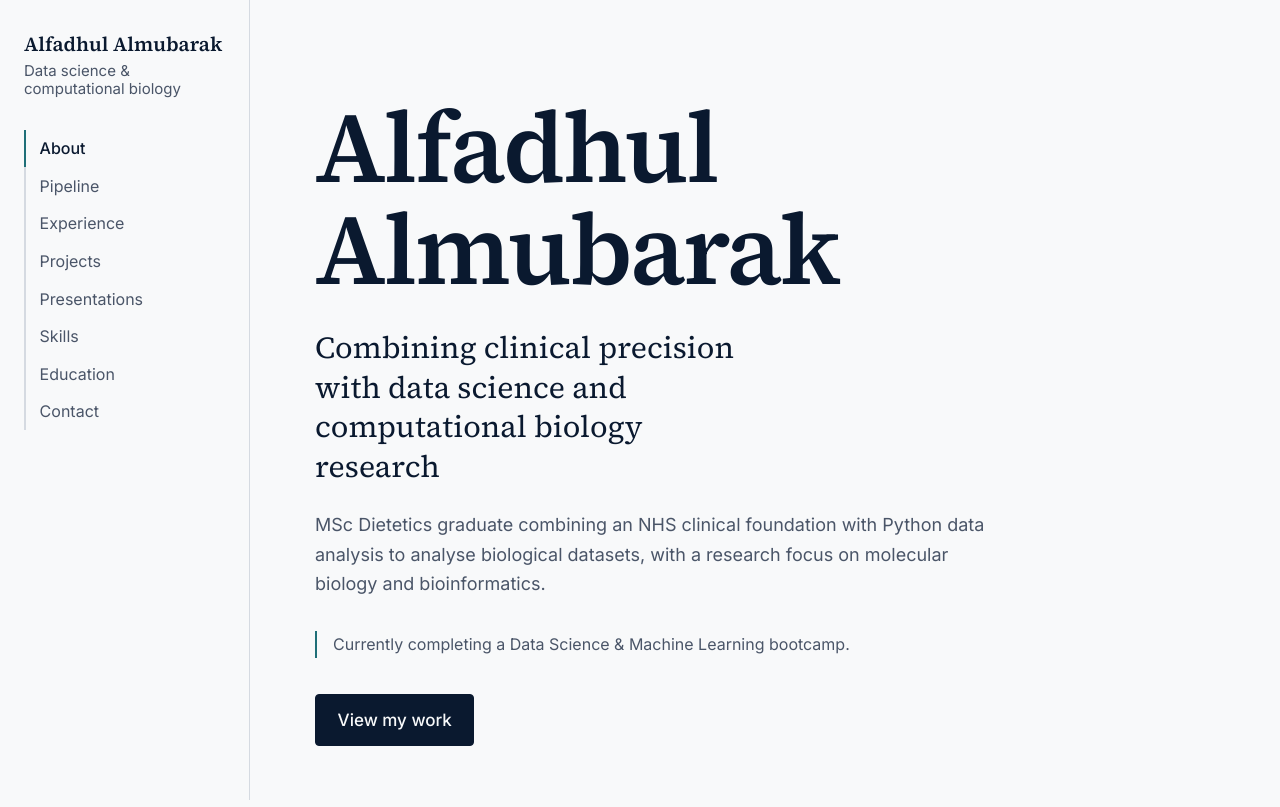
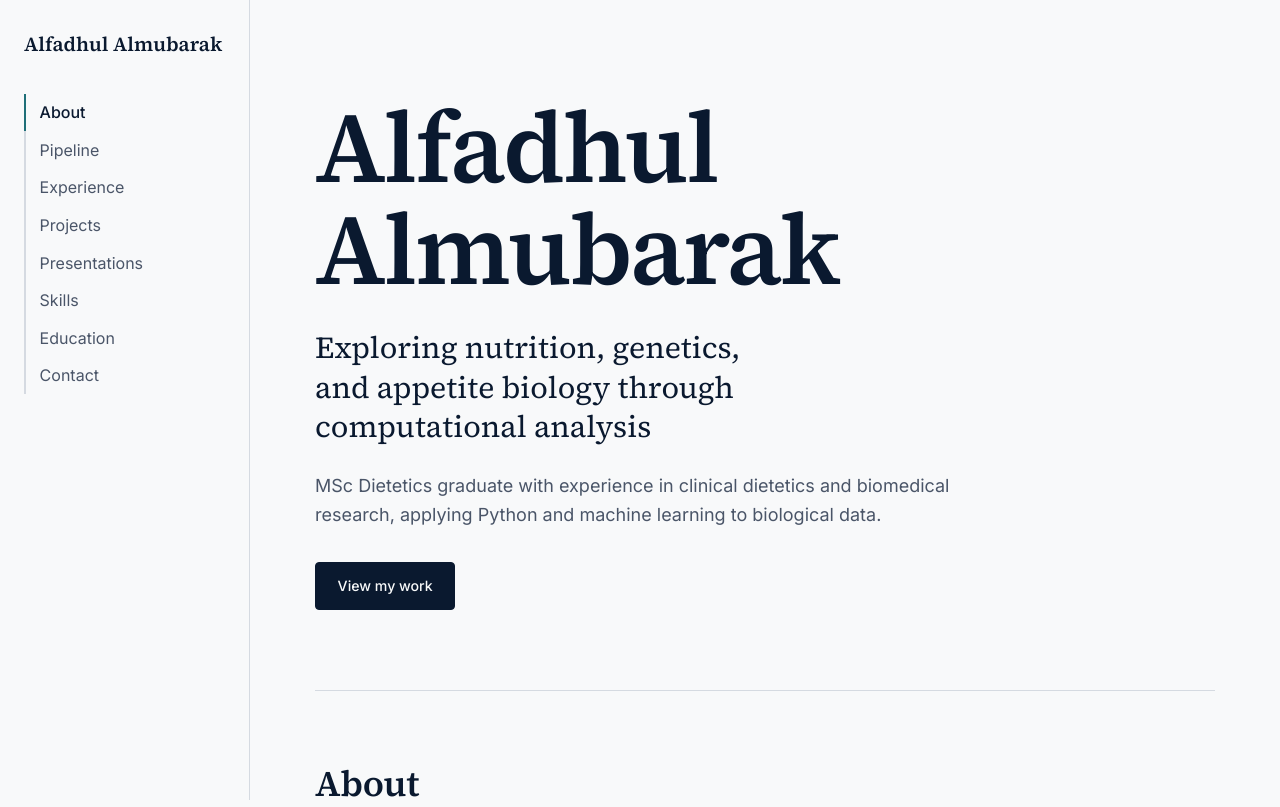
Before and after one commit to Alfadhul26/Alfadhul26.github.io, a plain HTML site: page index.html in a window 1280 px wide. Shown: the top 807 px of the page. Drawn offline with Linux system fonts and the light colour scheme.

Commit message:
Update personal description and role in index.html

```diff
--- a/index.html
+++ b/index.html
@@ -140,7 +140,7 @@ footer div{max-width:900px;margin:0 auto}
 <a class="skip" href="#about">Skip to content</a>
 
 <header class="site-head">
-  <a class="brand" href="#top">Alfadhul Almubarak<small>Data science &amp; computational biology</small></a>
+  <a class="brand" href="#top">Alfadhul Almubarak<small></a>
   <nav aria-label="Primary">
     <ul>
       <li><a href="#about">About</a></li>
@@ -160,9 +160,8 @@ footer div{max-width:900px;margin:0 auto}
 
   <section class="hero" aria-labelledby="name">
     <h1 id="name">Alfadhul Almubarak</h1>
-    <p class="role">Combining clinical precision with data science and computational biology research</p>
-    <p class="statement">MSc Dietetics graduate combining an NHS clinical foundation with Python data analysis to analyse biological datasets, with a research focus on molecular biology and bioinformatics.</p>
-    <p class="status">Currently completing a Data Science &amp; Machine Learning bootcamp.</p>
+    <p class="role">Exploring nutrition, genetics, and appetite biology through computational analysis</p>
+    <p class="statement">MSc Dietetics graduate with experience in clinical dietetics and biomedical research, applying Python and machine learning to biological data.</p>
     <a class="btn" href="#projects">View my work</a>
   </section>
 
```
